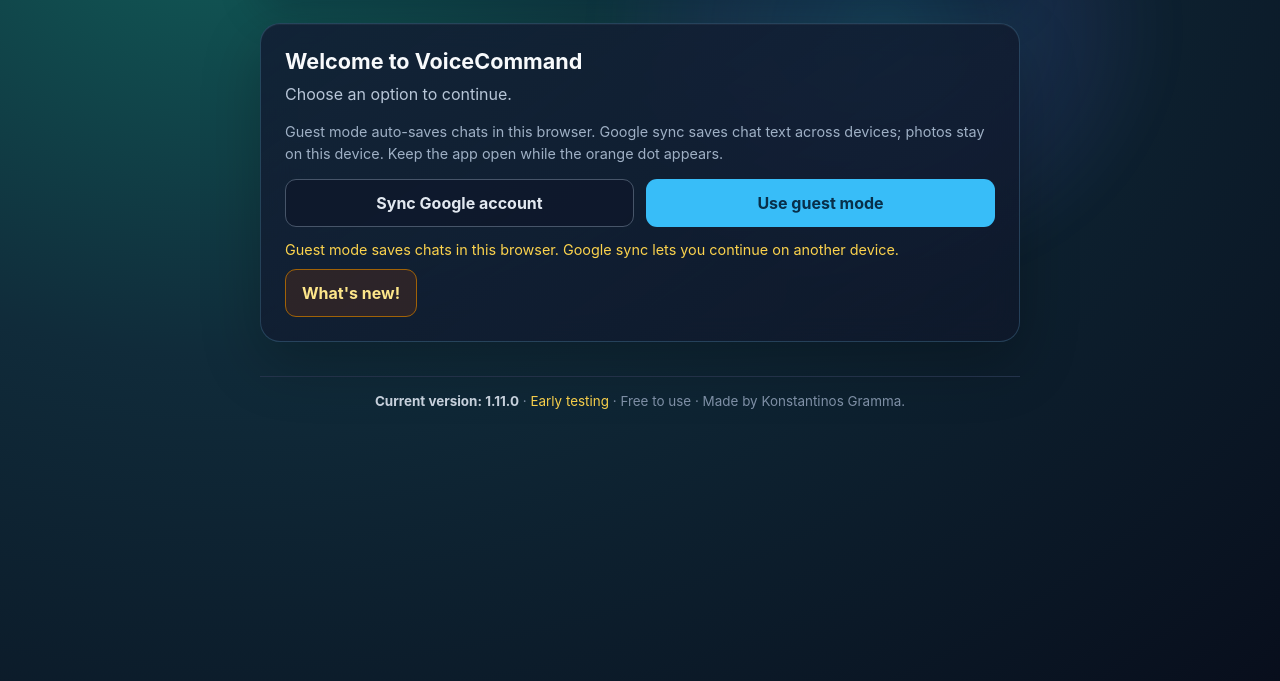
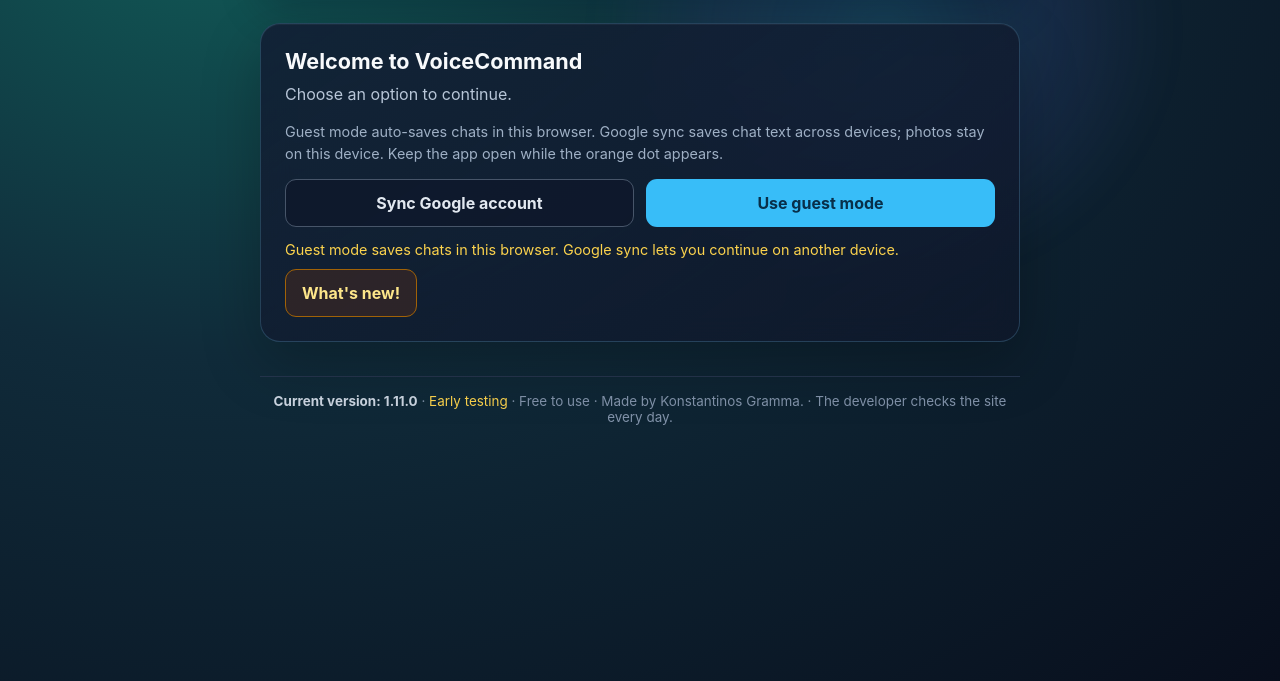
Before and after one commit to MAXUSER3-ops/voicecommand, a plain HTML site: page index.html in a window 1280 px wide. Shown: the part 119-800 px from the top of the page. Drawn offline with nearby package versions, Linux system fonts and the light colour scheme.

Commit message:
Add daily developer check note

```diff
--- a/index.html
+++ b/index.html
@@ -326,7 +326,7 @@
             <div class="dialog-actions"><button id="cancelDeleteHistoryButton" class="secondary-button" type="button">Cancel</button><button id="confirmDeleteHistoryButton" class="destructive-button" type="button">Delete history</button></div>
         </dialog>
     </main>
-        <footer class="page-footer"><strong>Current version: 1.11.0</strong> · <span class="testing-note">Early testing</span> · Free to use · Made by Konstantinos Gramma.</footer>
+        <footer class="page-footer"><strong>Current version: 1.11.0</strong> · <span class="testing-note">Early testing</span> · Free to use · Made by Konstantinos Gramma. · The developer checks the site every day.</footer>
     <script src="https://cdn.jsdelivr.net/npm/@supabase/supabase-js@2"></script>
     <script>
         const SpeechRecognition = window.SpeechRecognition || window.webkitSpeechRecognition;
```
